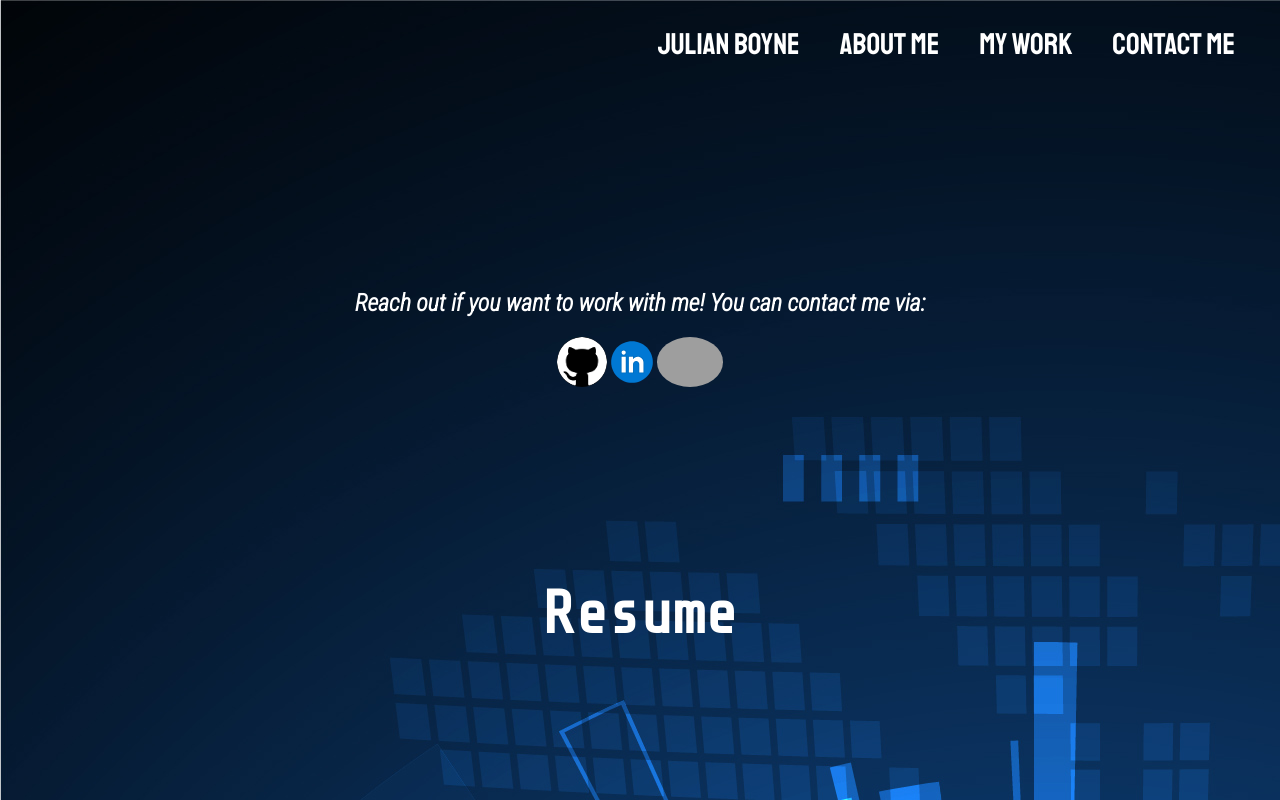
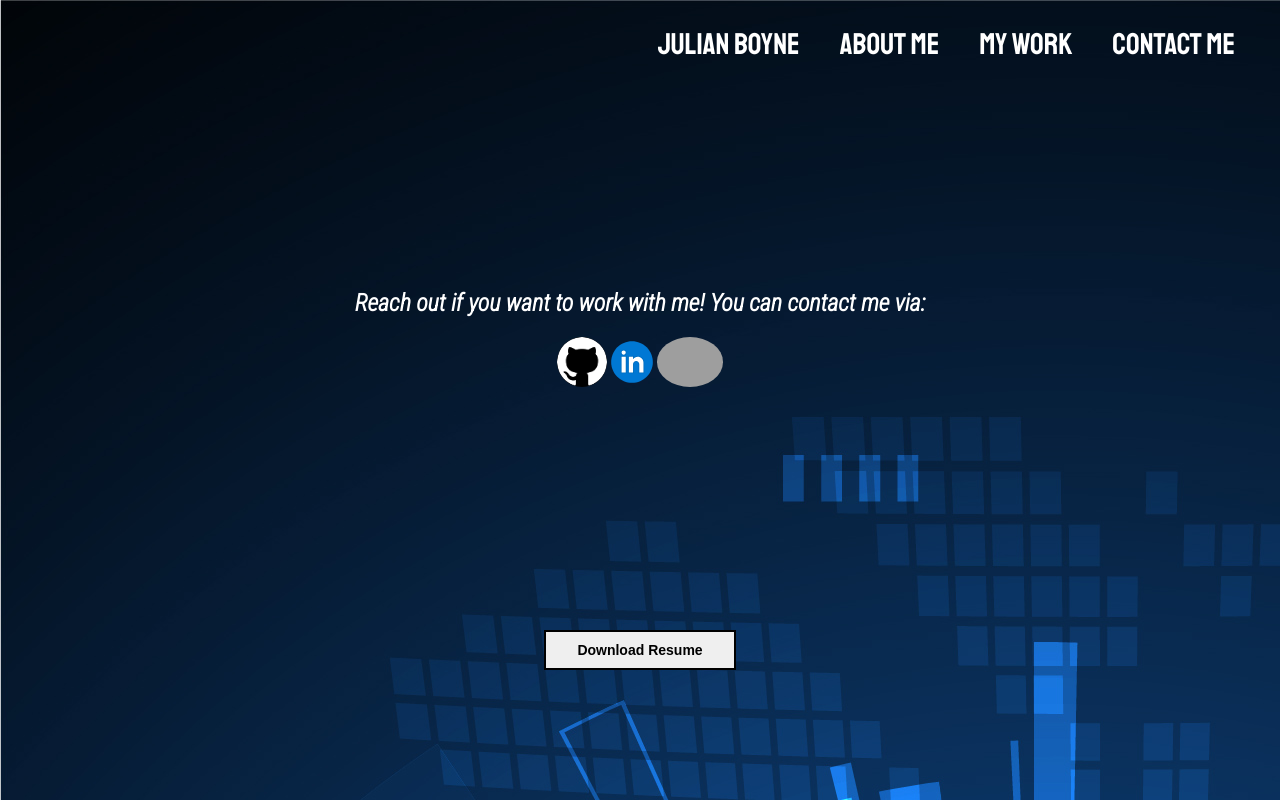
Before and after one commit to julianboyne11/julian-portfolio-react, a React (Create React App) app: page /contact in a window 1280 px wide. Built offline with nearby package versions, Linux system fonts and the light colour scheme; grey boxes are pictures that could not be loaded.

Commit message:
implement a download resume functionality

```diff
--- a/src/App.jsx
+++ b/src/App.jsx
@@ -18,7 +18,9 @@ function App() {
     <Route path='/projects' element={<Projects />}/>
     <Route path='/contact' element={<Contact />}/>
   </Routes>
+  <br /><br /><br />
   <Resume/>
+  <br /><br />
   </>
   );
 }
--- a/src/index.css
+++ b/src/index.css
@@ -37,3 +37,30 @@ code {
 .about-me-container {
   margin-top: 50%;
 }
+
+.resume  {
+  padding: 0;
+  border: 2px solid black;
+  font-size: 14px;
+  font-weight: bold;
+  text-align: center;
+  align-items: center;
+  width: 15%;
+  min-height: 40px;
+}
+
+.resume:hover {
+  font-size: 20;
+  width: 16%;
+  min-height: 43px;
+  color: #F96E4E;
+  border: 2.5px solid #F96E4E;
+  cursor: pointer;
+}
+
+#root > .resume-container {
+  margin: 0;
+  display: flex;
+  justify-content: center;
+  align-items: center;
+}
--- a/src/pages/Resume.jsx
+++ b/src/pages/Resume.jsx
@@ -1,8 +1,25 @@
+import React from "react";
+
+
 const Resume = () => {
+  const onButtonClick = () => {
+    // using Java Script method to get PDF file
+    fetch('Julian Boyne - ATS Resume.pdf').then(response => {
+        response.blob().then(blob => {
+            // Creating new object of PDF file
+            const fileURL = window.URL.createObjectURL(blob);
+            // Setting various property values
+            let alink = document.createElement('a');
+            alink.href = fileURL;
+            alink.download = 'Julian Boyne - Resume.pdf';
+            alink.click();
+        })
+    })
+  }
   return (
-    <>
-      <h1>Resume</h1>
-    </>
+    <div className="resume-container">
+      <button className="resume" onClick={onButtonClick}>Download Resume</button>
+    </div>
   )
 }
 
```
Also changed, not shown: 1 other file (tests, documents, lock files or other folders).
